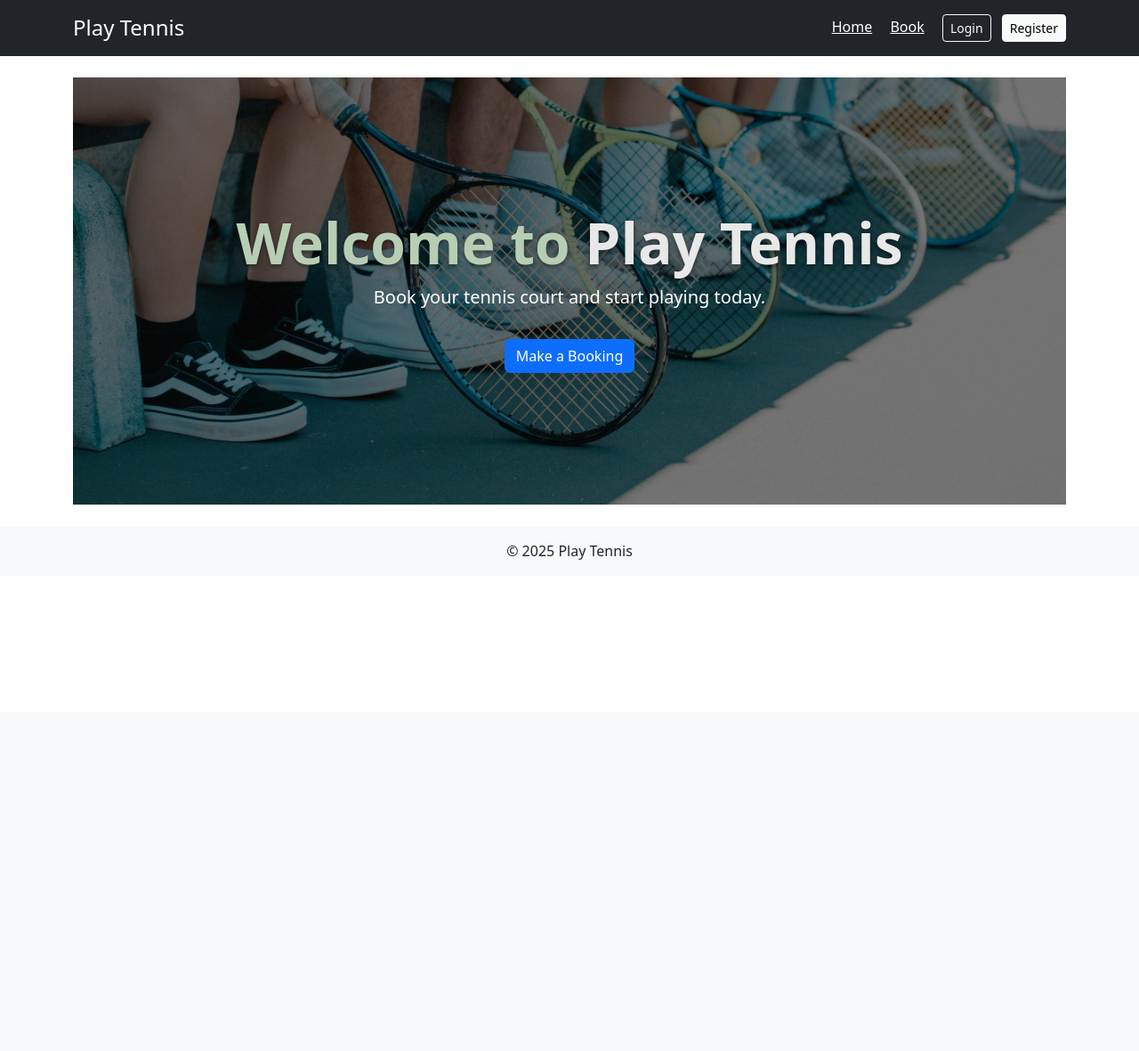
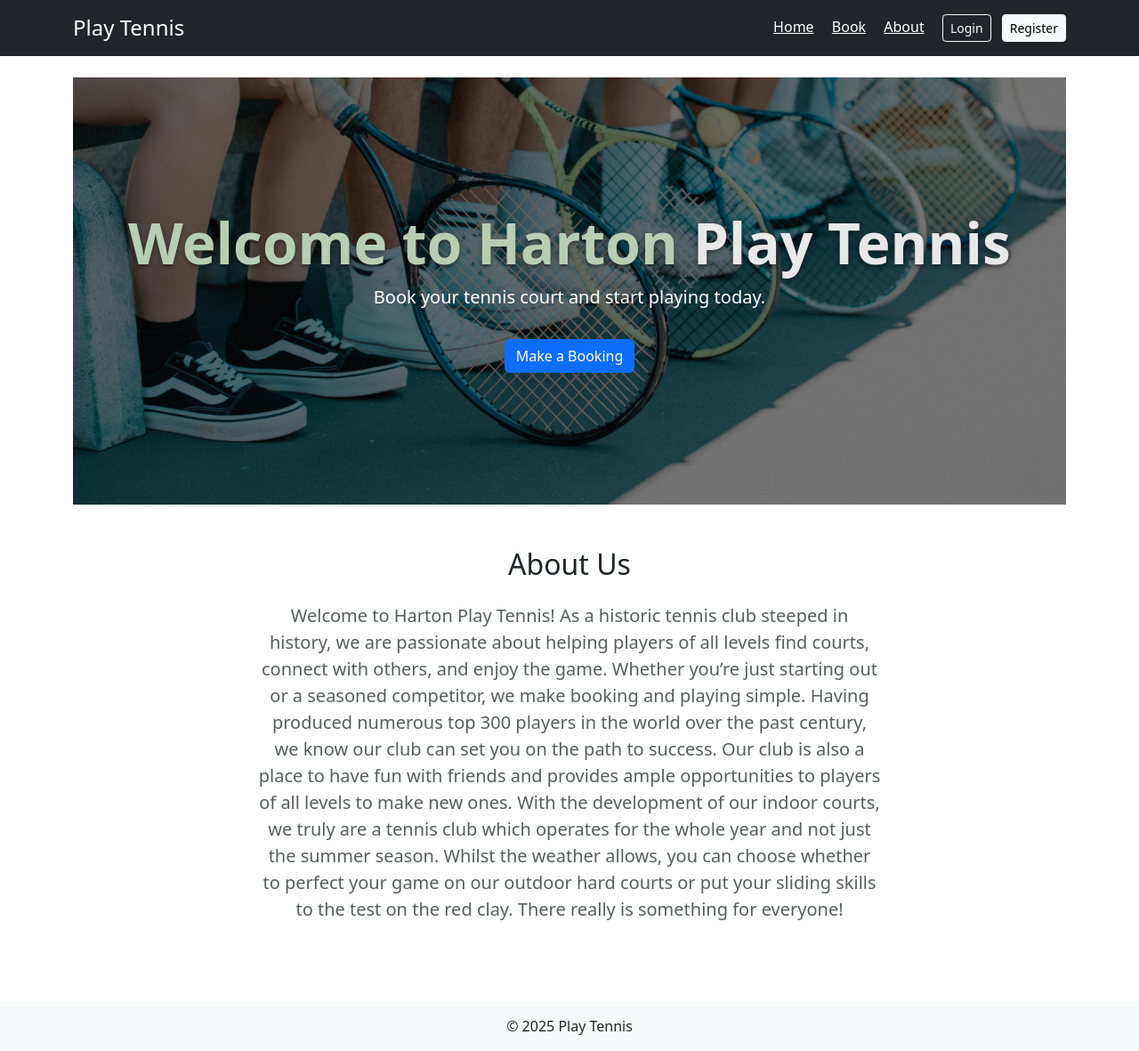
Before and after one commit to David5p/play_tennis, a Django app: template templates/home.html in a window 1280 px wide. Shown: the whole page at 89% size. Before the commit the page ends 629 px from the top, so only its background shows below. Run offline with Django 3.2, Linux system fonts and the light colour scheme; the template is opened without the code that fills it, so the values that code supplies are empty.

Commit message:
Start about section

```diff
--- a/templates/base.html
+++ b/templates/base.html
@@ -26,6 +26,7 @@
         <nav>
             <a href="{% url 'home' %}" class="text-white me-3">Home</a>
             <a href="{% url 'create_booking' %}" class="text-white me-3">Book</a>
+            <a href= "about" class="text-white me-3">About</a>
             {% if user.is_authenticated %}
                 <span class="me-3">Welcome, {{ user.username }}</span>
                 <a href="{% url 'logout' %}" class="btn btn-sm btn-outline-light">Logout</a>
--- a/templates/home.html
+++ b/templates/home.html
@@ -6,9 +6,26 @@
 {% block content %}
 <div class="hero-section text-white d-flex flex-column justify-content-center align-items-center">
   <div class="container text-center">
-    <h1 class="display-3 fw-bold start-title">Welcome to <span class="title">Play Tennis</span></h1>
-    <p class="lead">Book your tennis court and start playing today.</p>
+    <h1 class="display-3 fw-bold start-title">Welcome to Harton <span class="title">Play Tennis</span></h1>
+    <section class="opening"><p class="lead">Book your tennis court and start playing today.</p>
     <a href="{% url 'create_booking' %}" class="btn btn-primary mt-3">Make a Booking</a>
+    </section>
+</div>
+</div>
+<section id="about" class="about-section py-5 text-center">
+  <div class="container">
+    <h2 class="mb-4">About Us</h2>
+    <p class="lead text-muted mx-auto" style="max-width: 700px;">
+      Welcome to Harton Play Tennis! As a historic tennis club steeped in history, we are passionate about helping players of all levels
+      find courts, connect with others, and enjoy the game. Whether you’re just starting
+      out or a seasoned competitor, we make booking and playing simple.
+      Having produced numerous top 300 players in the world over the past century, we know our club can set you on the path to success.
+      Our club is also a place to have fun with friends and provides ample opportunities to players of all levels to make new ones.
+      With the development of our indoor courts, we truly are a tennis club which operates for the whole year and not just the summer
+      season.
+      Whilst the weather allows, you can choose whether to perfect your game on our outdoor hard courts or put your
+      sliding skills to the test on the red clay. There really is something for everyone!
+    </p>
   </div>
-</div>
+</section>
 {% endblock %}
```
